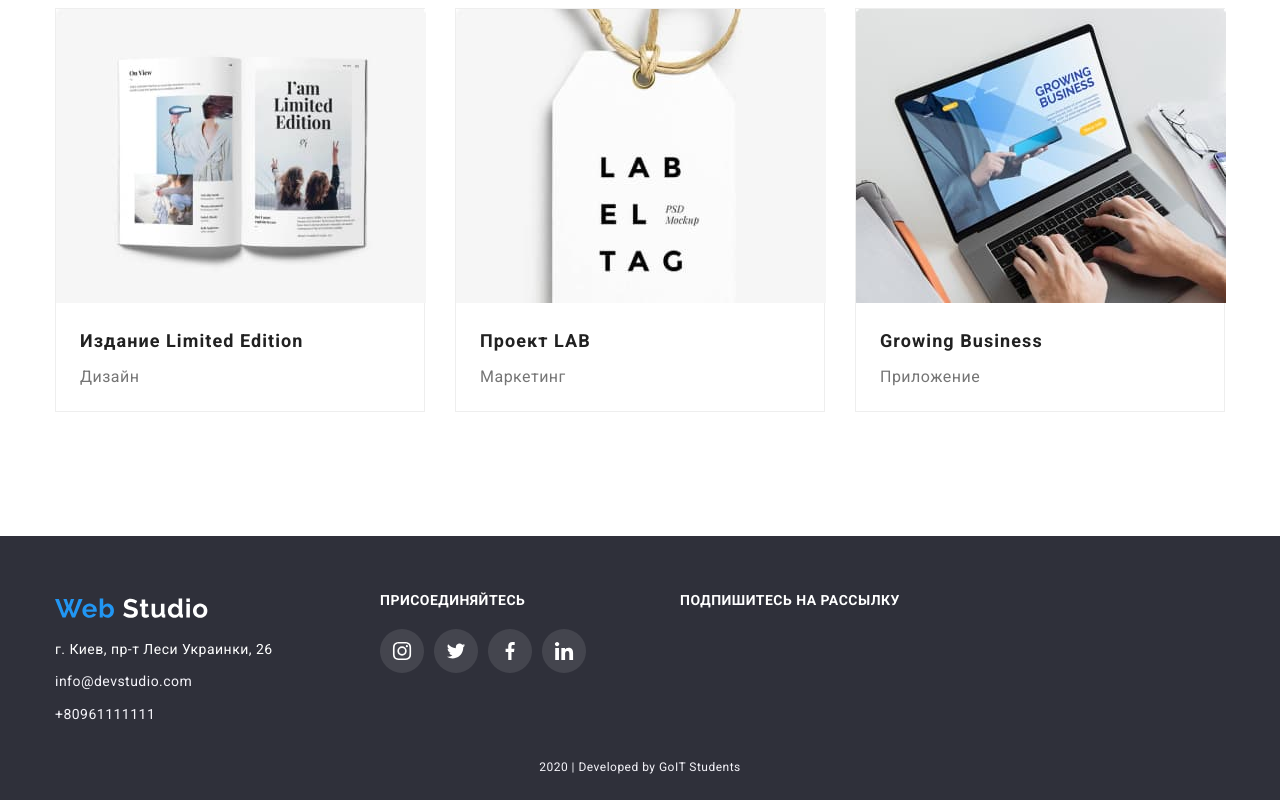
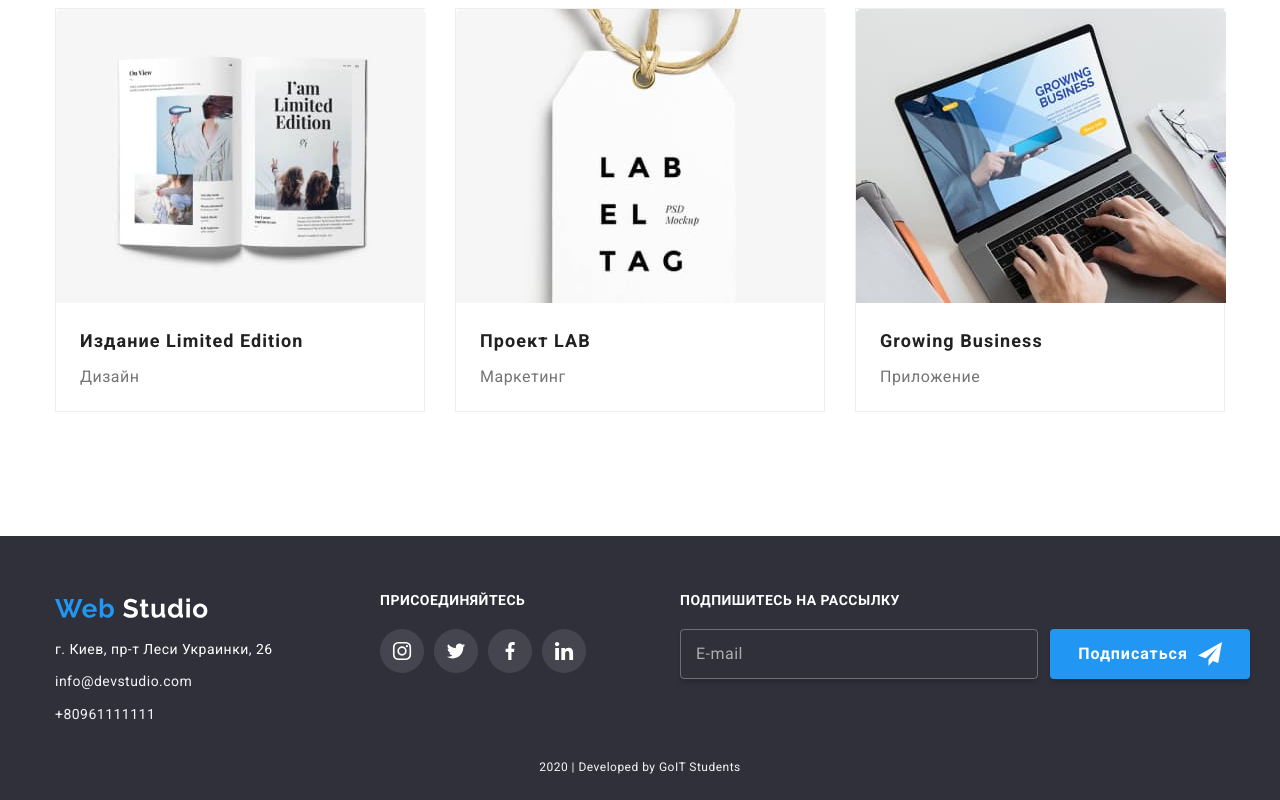
Before and after one commit to Shoor1k/goit-markup-hw-06, a plain HTML site: page portfolio.html in a window 1280 px wide. Shown: the part 1126-1926 px from the top of the page. Drawn offline with Linux system fonts and the light colour scheme.

Commit message:
Update portfolio.html

```diff
--- a/portfolio.html
+++ b/portfolio.html
@@ -320,6 +320,26 @@
           <!-- рассылка -->
           <div class="mailing">
             <p class="footer-titles">Подпишитесь на рассылку</p>
+            <form class="footer-subscription">
+              <div class="footer-subscription-box">
+                <input
+                  type="email"
+                  name="subscription"
+                  id="subscription"
+                  class="footer-subscription-field"
+                  placeholder=" "
+                />
+                <label for="subscription" class="footer-subscription-label">
+                  E-mail
+                </label>
+              </div>
+              <button type="submit" class="footer-subscription-button">
+                Подписаться
+                <svg class="footer-subscription-icon">
+                  <use href="./images/symbol-defs.svg#icon-mail-send"></use>
+                </svg>
+              </button>
+            </form>
           </div>
         </div>
       </section>
```
